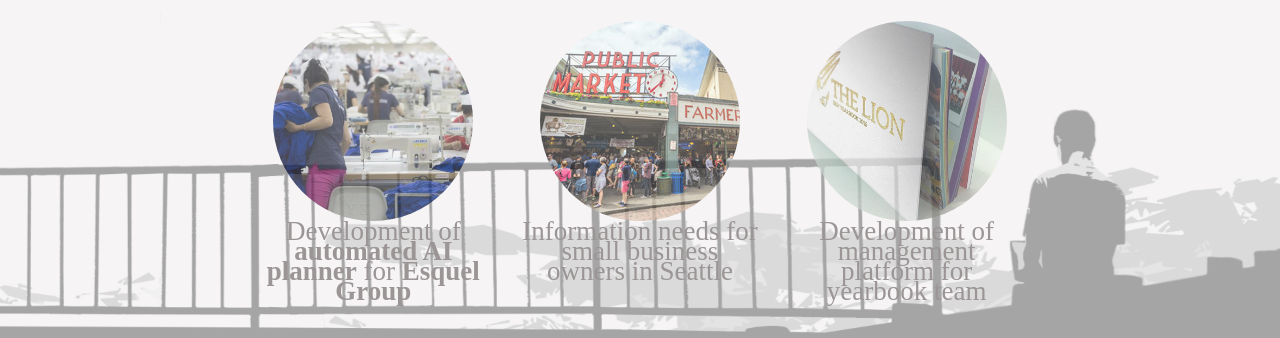
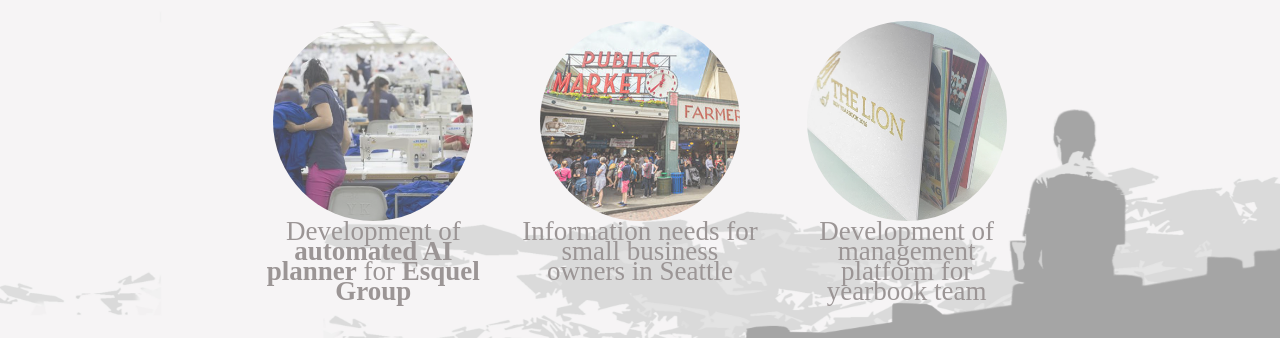
Before and after one commit to lawrence-zheng/personal-portfolio, a website: page index.html in a window 1280 px wide. Shown: the part 439-777 px from the top of the page. Drawn offline with Linux system fonts and the light colour scheme; a web font is replaced by a local one.

Commit message:
Changed background
Removed edge from front layer background image

```diff
--- a/css/style.css
+++ b/css/style.css
@@ -40,7 +40,7 @@
 }
 
 #bg-front {
-    background-image: url("../img/seattlebg_front.png");
+    background-image: url("../img/seattlebg_front_nofence_nobottom.png");
     height: 100%;
     width: 100%;
     position: fixed;
```
Also changed, not shown: img/seattlebg_front_nofence.png (added), img/seattlebg_front_nofence_nobottom.png (added).
